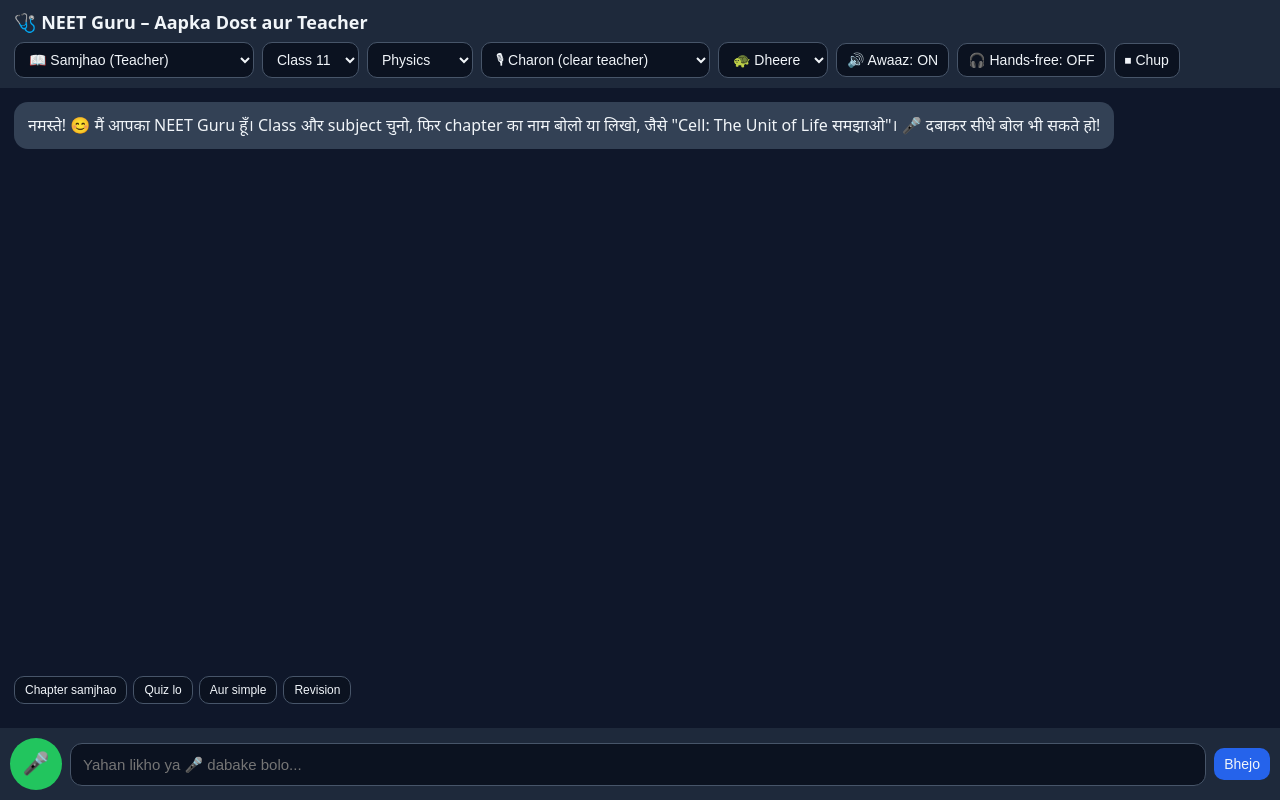
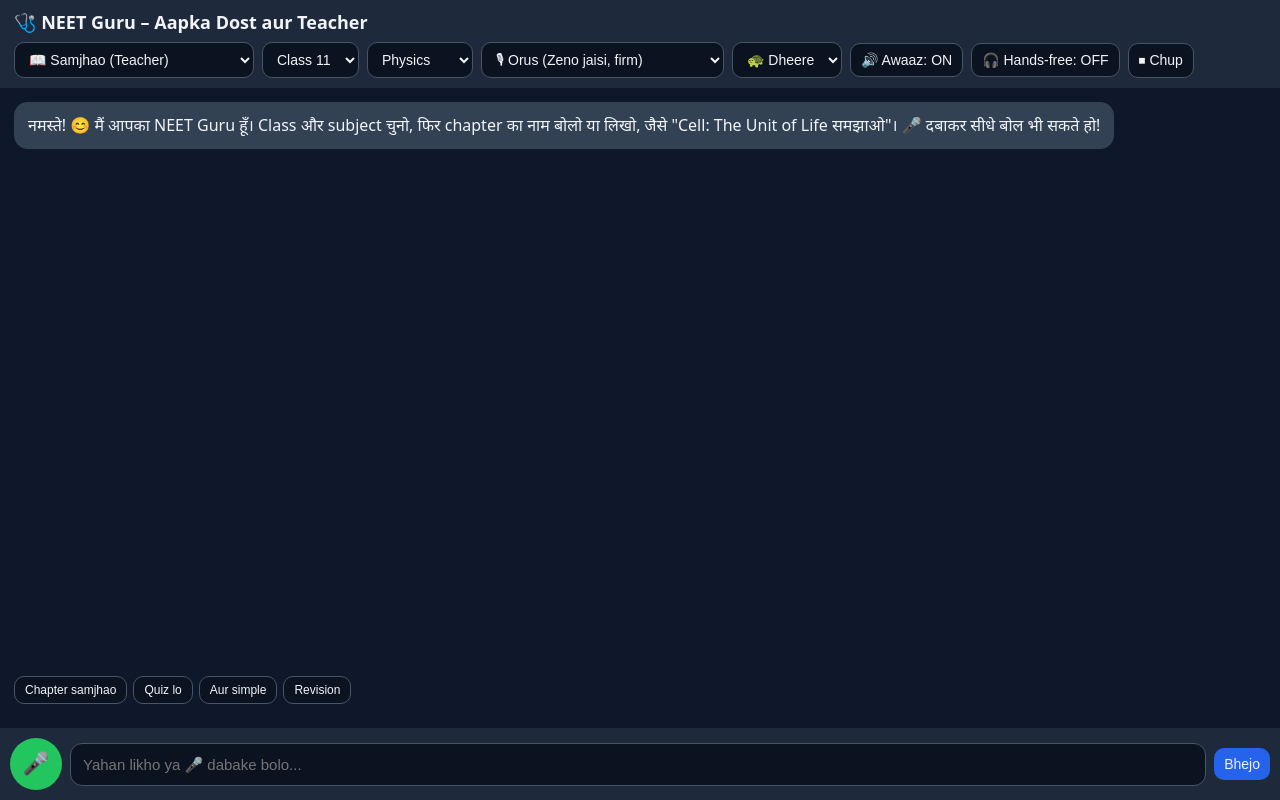
Before and after one commit to gauravk39210-commits/neet-guru, a plain HTML site: page index.html in a window 1280 px wide. Drawn offline with Linux system fonts and the light colour scheme.

Commit message:
Update index.html

```diff
--- a/index.html
+++ b/index.html
@@ -38,11 +38,12 @@
   <select id="cls"><option>Class 11</option><option>Class 12</option></select>
   <select id="sub"><option>Physics</option><option>Chemistry</option><option>Biology</option></select>
   <select id="voice" title="Awaaz chuno">
-    <option value="Charon">🎙 Charon (clear teacher)</option>
-    <option value="Orus">🎙 Orus (strong)</option>
-    <option value="Iapetus">🎙 Iapetus (crisp)</option>
+    <option value="Orus">🎙 Orus (Zeno jaisi, firm)</option>
+    <option value="Alnilam">🎙 Alnilam (firm)</option>
+    <option value="Charon">🎙 Charon (Holt jaisi, informative)</option>
+    <option value="Iapetus">🎙 Iapetus (Nyx jaisi, clear)</option>
+    <option value="Achird">🎙 Achird (Elio jaisi, friendly)</option>
     <option value="Sadaltager">🎙 Sadaltager (knowledgeable)</option>
-    <option value="Achird">🎙 Achird (friendly)</option>
   </select>
   <select id="speed" title="Bolne ki speed">
     <option value="slow">🐢 Dheere</option>
```
